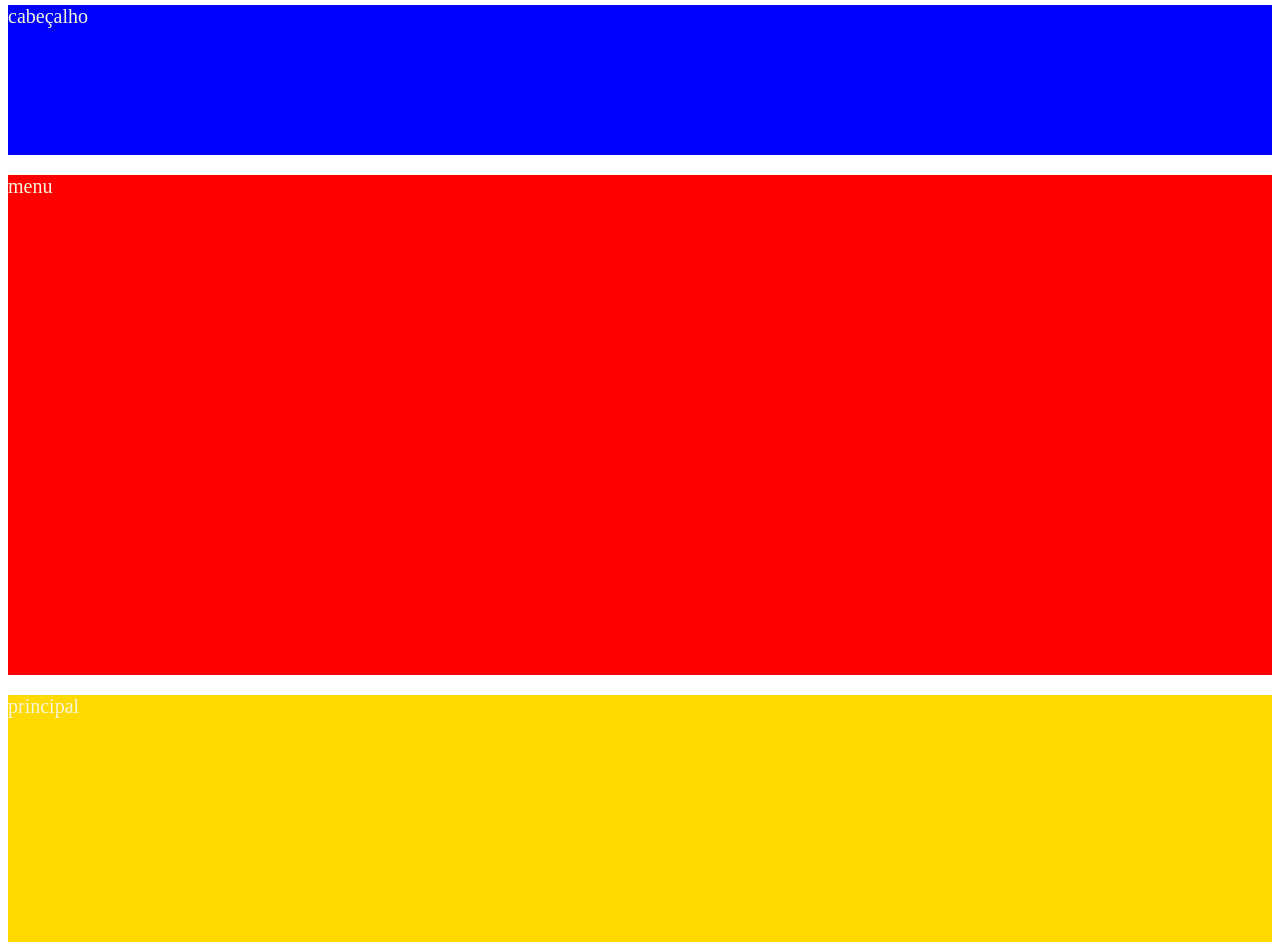
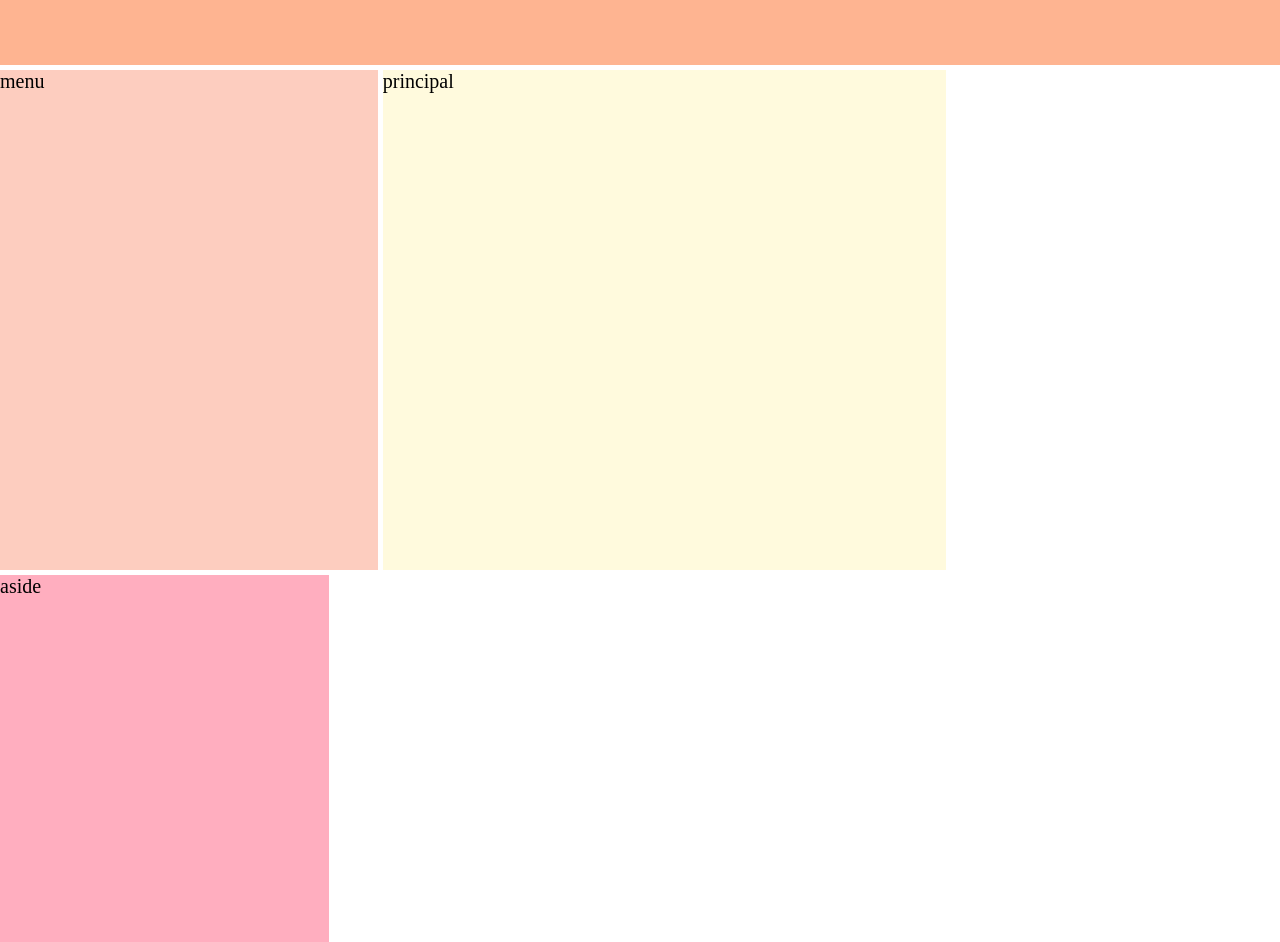
Before and after one commit to ivymelnek/blocos, a plain HTML site: page index.html in a window 1280 px wide. Shown: the part 69-1011 px from the top of the page. Drawn offline with Linux system fonts and the light colour scheme.

Commit message:
terceiro commit

```diff
--- a/index.html
+++ b/index.html
@@ -7,38 +7,61 @@
 
     <style>
 
+        * {
+            margin: 0;
+            padding: 0;
+            box-sizing: border-box;
+        }
+
         h1 {
-            color: red;
+            color: rgb(2, 2, 2);
             font-size: 30px;
+
         }
 
         p {
-            color:beige;
+            color:rgb(0, 0, 0);
             font-size: 20px;
         }
 
         .cabecalho {
-            background: blue;
-            font-size: 30px;
-            height: 150px;
+            background: #FEB491;
+            width: 100%;
+            height: 100px;
+            margin-bottom: 5px;
         }
         .menu {
-            background: rgb(255, 0, 0);
+            background: #FDCDBF;
+            width: 29.51%;
             height: 500px;
+            float: left;
+            margin-right: 5px;
+            margin-bottom: 5px;
         }
 
         .principal {
-            background: rgb(255, 217, 0);
+            background: #FFFADD;
+            width: 44.04%;
             height: 500px;
+            float:left;
+            margin-right: 5px;
+            margin-bottom: 5px;
+
         }
         .aside {
-            background: blue;
+            background: #FFAEBF;
+            width: 25.67%;
             height: 500px;
+            float:left;
+            margin-right: 5px;
+            padding: 0px;
         }
 
         .footer {
-            background: rgb(195, 0, 255);
+            background: #FCE4FC;
+            width: 100%;
             height: 350px;
+            clear:both;
         }
 
 
```
